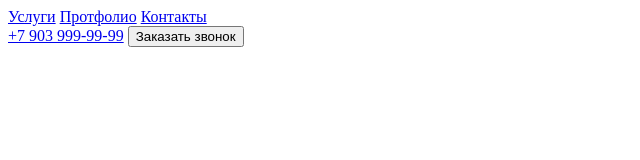
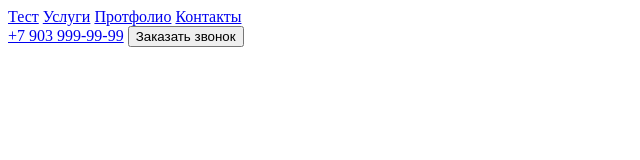
Before and after one commit to VladislavGrintsevich/special-app, a plain HTML site: page index.html in a window 1280 px wide. Shown: the full height of the page, 0-640 px from the left. Drawn offline with Linux system fonts and the light colour scheme.

Commit message:
Test changes

```diff
--- a/index.html
+++ b/index.html
@@ -10,6 +10,7 @@
 <body>
     <header>
         <nav>
+            <a href="#test">Тест</a>
             <a href="#services">Услуги</a>
             <a href="#portfolio">Протфолио</a>
             <a href="#contacts">Контакты</a>
```
